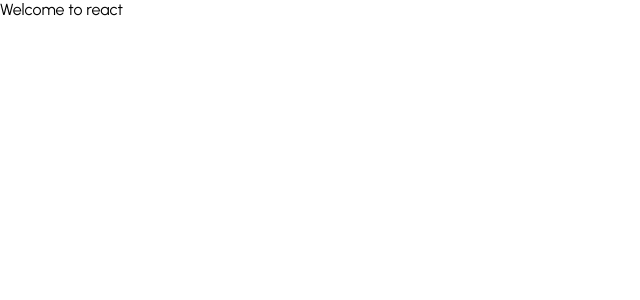
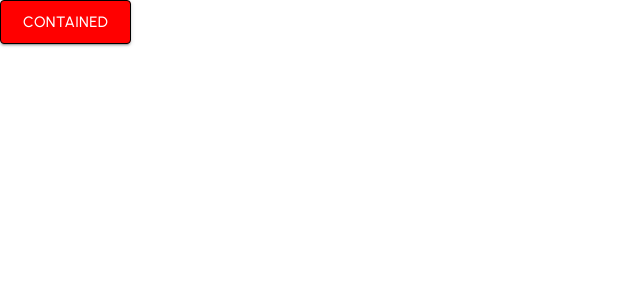
Before and after one commit to fortuneship/task-tracker, a React (Create React App) app: page / in a window 1280 px wide. Shown: the top 300 px of the page, without its empty margins (0-640 px from the left). Built offline with nearby package versions, Linux system fonts and the light colour scheme.

Commit message:
global theming with mategrial ui

```diff
--- a/package.json
+++ b/package.json
@@ -5,6 +5,7 @@
   "dependencies": {
     "@material-ui/core": "^4.12.3",
     "@material-ui/icons": "^4.11.2",
+    "@mui/styles": "^5.2.3",
     "@testing-library/jest-dom": "^5.14.1",
     "@testing-library/react": "^11.2.7",
     "@testing-library/user-event": "^12.8.3",
--- a/src/index.js
+++ b/src/index.js
@@ -1,10 +1,14 @@
+import { ThemeProvider } from '@material-ui/core';
 import React from 'react';
 import ReactDOM from 'react-dom';
 import App from './App';
+import { theme } from './theme';
 
 ReactDOM.render(
   <React.StrictMode>
+    <ThemeProvider theme={theme}>
     <App />
+    </ThemeProvider>
   </React.StrictMode>,
   document.getElementById('root')
 );
--- a/src/pages/Home.jsx
+++ b/src/pages/Home.jsx
@@ -1,11 +1,32 @@
+import { Button, makeStyles  } from '@material-ui/core'
 import React from 'react'
 
 
+  const useStyles = makeStyles((theme) => ({
+    button: {
+        // background: theme.palette.primary.main,
+        // border: 0,
+        // borderRadius: 3,
+        // boxShadow: '0 3px 5px 2px rgba(255, 105, 135, .3)',
+        // color: 'white',
+        // height: 48,
+        // padding: '0 30px',
+        ...theme.secondary
+      },
+  }));
+
 
 const Home = () => {
+
+    const classes = useStyles()
+
+    const handleClick = () => {
+        console.log('Hello there!');
+    }
+
     return (
         <div>
-            Welcome to react
+            <Button variant="contained" size="large" className={classes.button} onClick={handleClick} >Contained</Button>
         </div>
     )
 }
--- /dev/null
+++ b/src/theme.js
@@ -0,0 +1,15 @@
+import { createTheme  } from '@material-ui/core';
+import { blue, red } from '@material-ui/core/colors';
+
+export const theme = createTheme({
+    palette: {
+        primary: {
+            main: blue[500],
+        },
+    },
+    secondary: {
+        backgroundColor: "red",
+        color: "white",
+        border: "1px solid black"
+    },
+})
```
Also changed, not shown: 1 other file (tests, documents, lock files or other folders).
